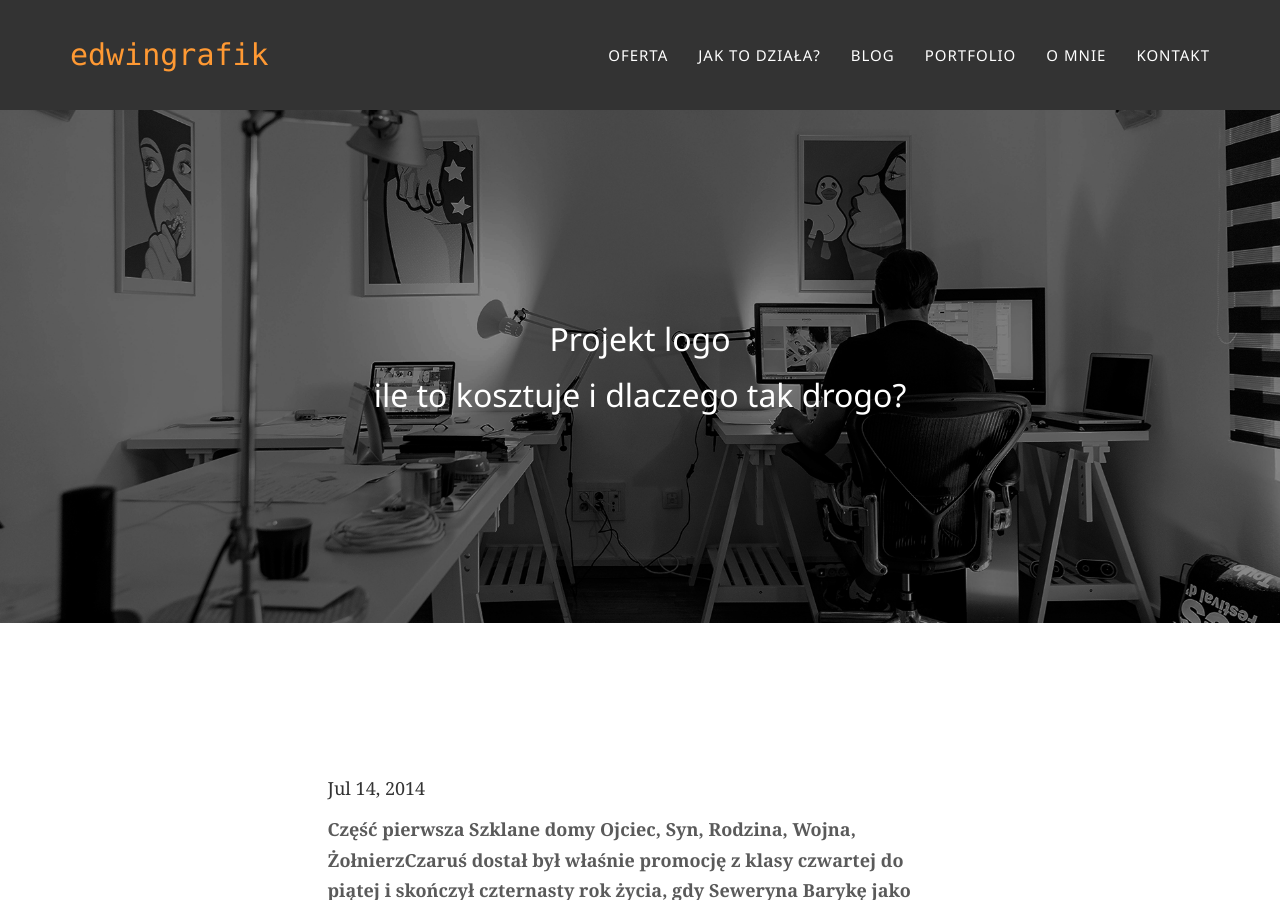
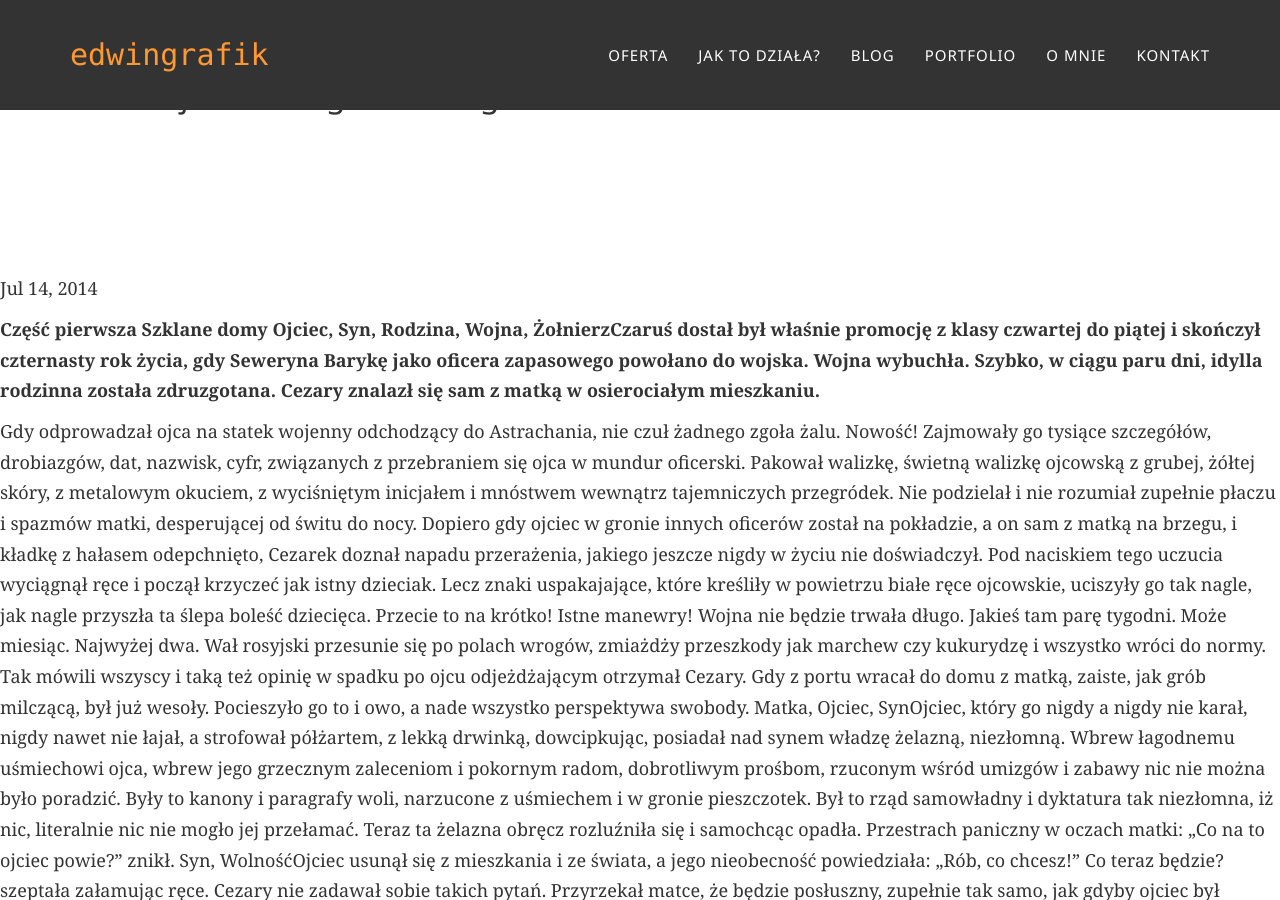
Before and after one commit to edwingrafik/edwingrafik.github.io, a Jekyll site: the page built from _posts/2016-04-24-projekt-logo.md, in a window 1280 px wide and 900 px high. Built offline with Jekyll 4.4.1, drawn with Linux system fonts in a browser that asks for light colours; some web fonts are replaced; comment, search, counter and statistics services are not loaded.

Commit message:
Update blog-post.html

```diff
--- a/_layouts/blog-post.html
+++ b/_layouts/blog-post.html
@@ -2,28 +2,14 @@
 <html lang="pl-PL">
 {% include head.html %}
 <body>
-  <header>
-        <div class="container">
-            <div class="intro-text">
-              {% include blog-header.html %}
-              <h2>{{ page.title }}</h2>
-              <h2>{{ page.subtitle }}</h2>
-            </div>
-        </div>
-    </header>
-
+  {% include blog-header.html %}
+  <h2>{{ page.title }}</h2>
+  <h2>{{ page.subtitle }}</h2>
 <section class="blog-post">
-  <div class=row>
-    <div class="col-md-6 col-md-offset-3 col-lg-6 col-lg-offset-3">
-      <p><time datetime="{{ page.date | date_to_xmlschema }}" itemprop="datePublished">{{ page.date | date: "%b %-d, %Y" }}</time>{% if page.author %} • <span itemprop="author" itemscope itemtype="http://schema.org/Person"><span itemprop="name">{{ page.author }}</span></span>{% endif %}</p>
-      <div class="large text-muted">
-        {{ content }}
-      </div>
-      {% include share-page.html %}
-    </div>
-    </div>
+  <p><time datetime="{{ page.date | date_to_xmlschema }}" itemprop="datePublished">{{ page.date | date: "%b %-d, %Y" }}</time>{% if page.author %} • <span itemprop="author" itemscope itemtype="http://schema.org/Person"><span itemprop="name">{{ page.author }}</span></span>{% endif %}</p>
+  {{ content }}
 </section>
-
+  {% include share-page.html %}
   {% include footer.html %}
   {% include modals.html %}
   {% include js.html %}
```
